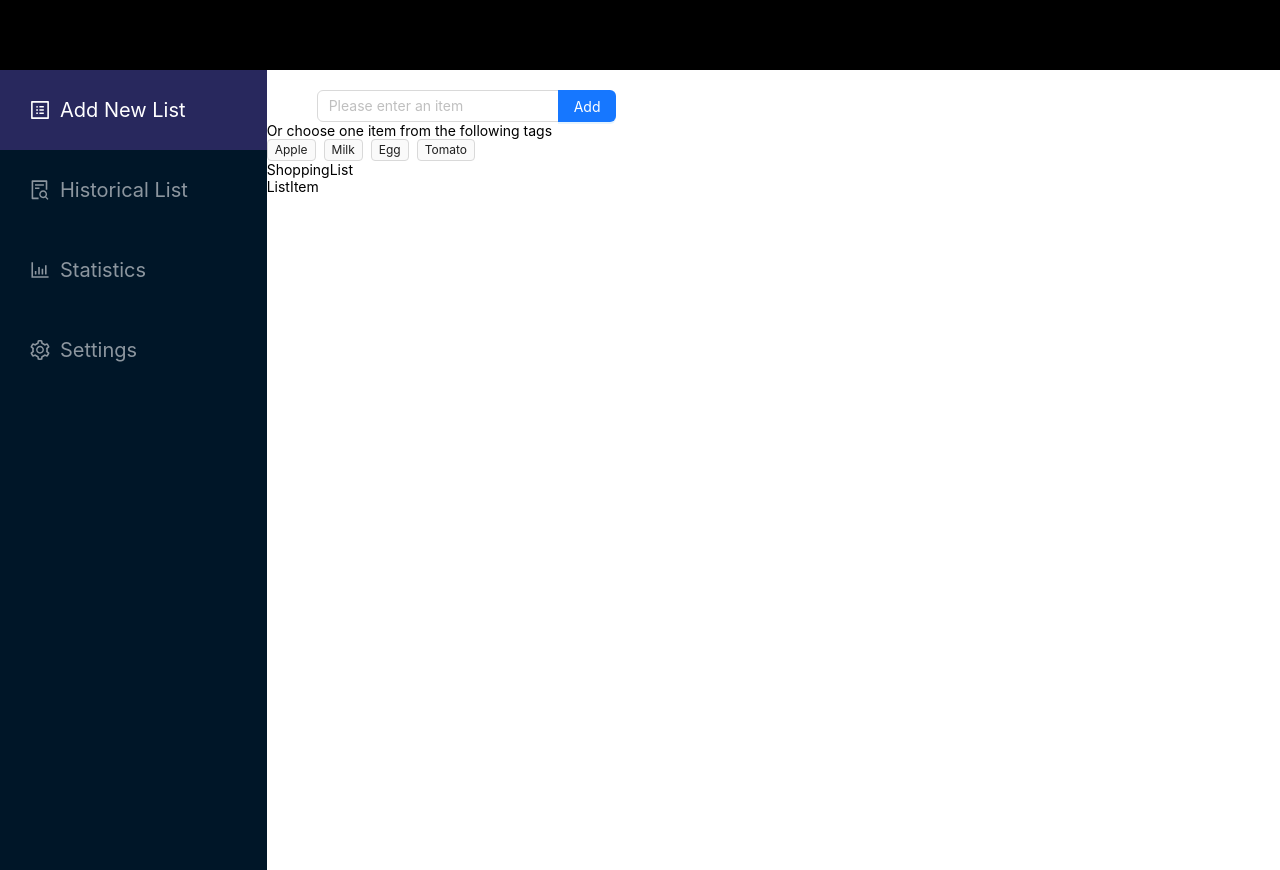
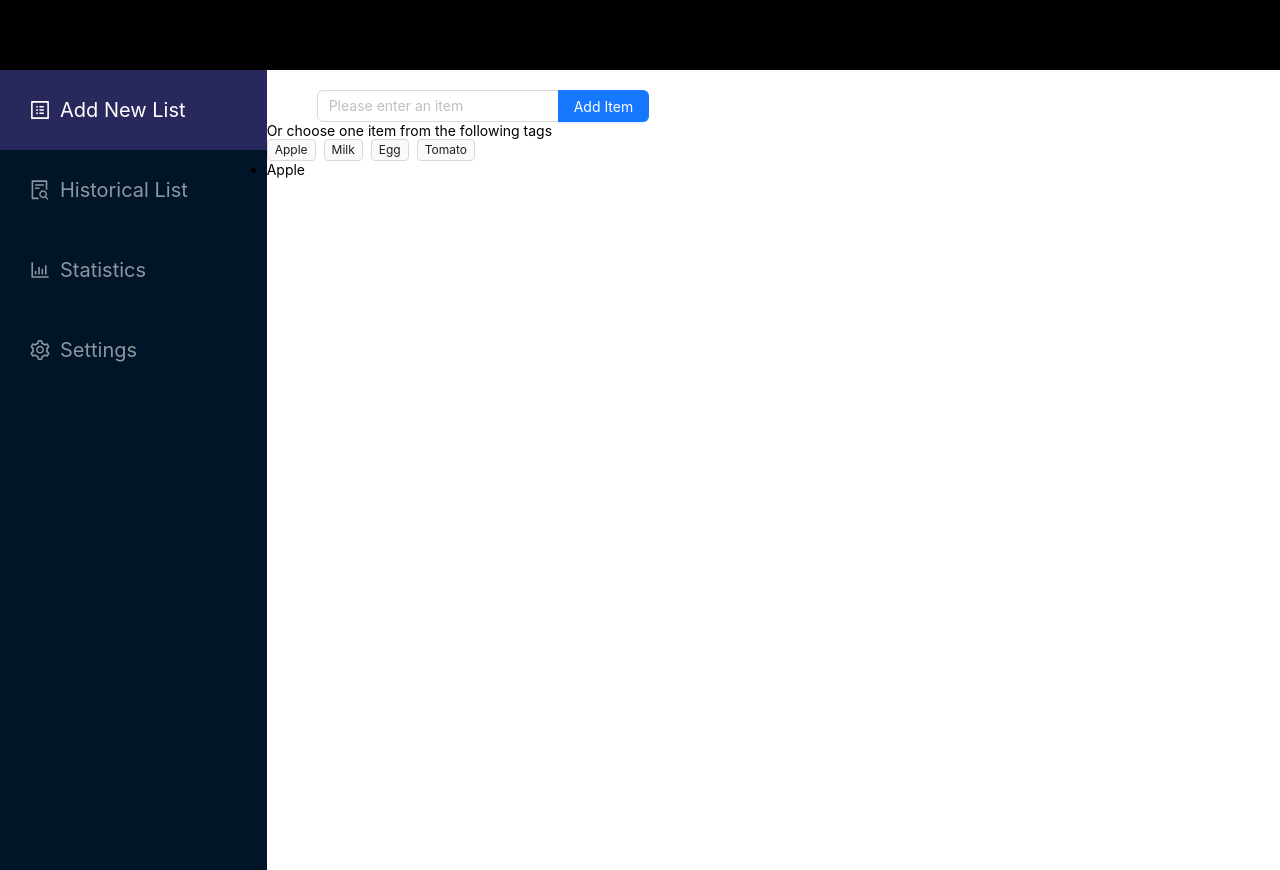
Before and after one commit to gulama2008/Shopper-Helper, a React (Create React App) app in the folder client/: page / in a window 1280 px wide. Both pictures are taken after a click on the element "Apple". Built offline with nearby package versions, Linux system fonts and the light colour scheme.

Commit message:
add logic to inputitem and itemtags components

```diff
--- a/client/src/components/pages/AddNewList/AddNewList.js
+++ b/client/src/components/pages/AddNewList/AddNewList.js
@@ -19,7 +19,7 @@ export default function AddNewList() {
         <ItemTags items={items} addItem={addItem} />
       </div>
       <div>
-        <ShoppingList />
+        <ShoppingList items={ items} />
       </div>
     </div>
   );
--- a/client/src/components/pages/AddNewList/InputItem.js
+++ b/client/src/components/pages/AddNewList/InputItem.js
@@ -1,8 +1,19 @@
-import React from "react";
+import React, { useState } from "react";
 import { Button, Input, Select, Space } from "antd";
 import "../../../styles/InputItem.css"
 
-export default function InputItem() {
+export default function InputItem(props) {
+    const { items, addItem } = props;
+    const [inputValue, setInputValue] = useState();
+    const getInputValue = (e) => {
+        setInputValue(e.target.value);
+    }
+    const handdleAddItem = (e) => {
+        e.preventDefault();
+        addItem(inputValue);
+        setInputValue("");
+    }
+
     return (
       <div className="input-item-container">
         <Space.Compact
@@ -10,8 +21,8 @@ export default function InputItem() {
             // width: "100%",
           }}
         >
-          <Input placeholder="Please enter an item" />
-          <Button type="primary">Add</Button>
+        <Input placeholder="Please enter an item" onChange={getInputValue} value={ inputValue} />
+          <Button type="primary" onClick={handdleAddItem}>Add Item</Button>
         </Space.Compact>
       </div>
     );
--- a/client/src/components/pages/AddNewList/ListItem.js
+++ b/client/src/components/pages/AddNewList/ListItem.js
@@ -1,5 +1,6 @@
 import React from "react";
 
-export default function ListItem() {
-  return <div className="aboutme-container">ListItem</div>;
+export default function ListItem(props) {
+  const item = props.item;
+  return <div className="aboutme-container">{item }</div>;
 }
--- a/client/src/components/pages/AddNewList/ShoppingList.js
+++ b/client/src/components/pages/AddNewList/ShoppingList.js
@@ -1,10 +1,19 @@
 import React from "react";
 import ListItem from "./ListItem";
 
-export default function ShoppingList() {
+export default function ShoppingList(props) {
+    const items = props.items;
     return (
-        <div className="aboutme-container">
-            ShoppingList
-            <ListItem/>
-        </div>);
+      <div className="aboutme-container">
+        <ul>
+          {items.map((item, index) => {
+              return (
+                <li>
+                  <ListItem item={item} />
+                </li>
+              );
+          })}
+        </ul>
+      </div>
+    );
 }
```
Also changed, not shown: 1 other file (tests, documents, lock files or other folders).
